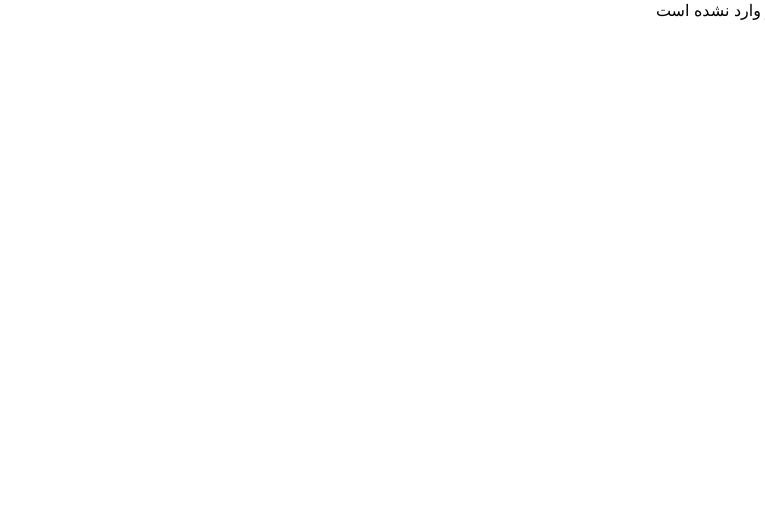
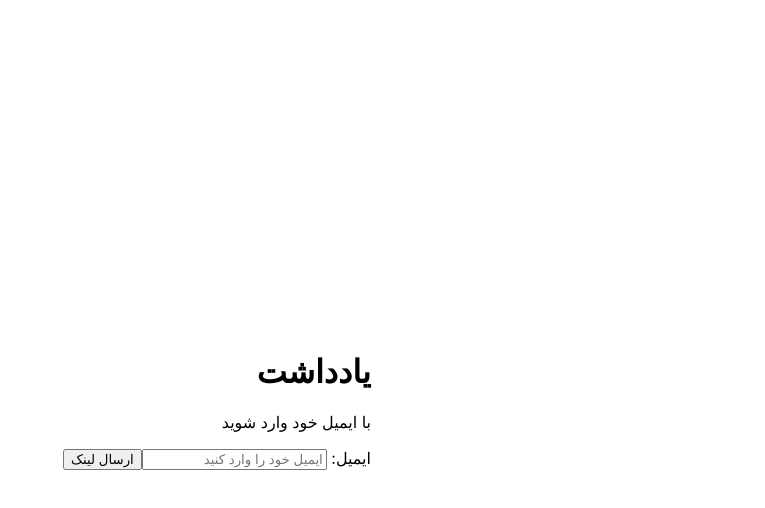
Before and after one commit to amrn1991/notion-fa, a React (Vite) app: page /auth in a window 1280 px wide. Shown: the top 508 px of the page, without its empty margins (515-1280 px from the left). Built offline with nearby package versions, Linux system fonts and the light colour scheme; no server answers.

Commit message:
context provider correction

```diff
--- a/src/components/Auth/Auth.tsx
+++ b/src/components/Auth/Auth.tsx
@@ -1,17 +1,13 @@
-import {useState, FormEvent, useEffect} from 'react';
-import {useAuthStore} from '../../utils/useAuth';
+import {useState, FormEvent} from 'react';
 import {Navigate} from '@tanstack/react-router';
 import {supabase} from '../../utils/SupabaseClient';
+import {useAuthSession} from '../../utils/AuthContext';
 import styles from '../../utils/common.module.css';
 
 export default function Auth() {
   const [loading, setLoading] = useState(false);
   const [email, setEmail] = useState('');
-  const {session, subscribe} = useAuthStore();
-
-  useEffect(() => {
-    supabase.auth.onAuthStateChange(subscribe);
-  }, []);
+  const {session} = useAuthSession();
 
   const handleLogin = async (e: FormEvent<HTMLFormElement>) => {
     e.preventDefault();
--- a/src/components/Auth/Private.tsx
+++ b/src/components/Auth/Private.tsx
@@ -1,13 +1,13 @@
 import {ReactElement} from 'react';
-import {useAuthStore} from '../../utils/useAuth';
 import {Navigate} from '@tanstack/react-router';
+import { useAuthSession } from '../../utils/AuthContext';
 
 type PrivateProps = {
   component: ReactElement;
 };
 
 export default function Private({component}: PrivateProps) {
-  const {session, loading} = useAuthStore();
+  const {session, loading} = useAuthSession();
 
   if (loading) {
     return <>در حال پردازش</>;
--- a/src/main.tsx
+++ b/src/main.tsx
@@ -1,6 +1,7 @@
 import {createRoot} from 'react-dom/client';
 import {RouterProvider, createRouter} from '@tanstack/react-router';
 import {routeTree} from './routeTree.gen';
+import {AuthSessionProvider} from './utils/AuthContext';
 import './index.css';
 
 // Set up a Router instance
@@ -8,6 +9,13 @@ const router = createRouter({
   routeTree,
   defaultPreload: 'intent',
   scrollRestoration: true,
+  InnerWrap: ({children}) => {
+    return (
+      <AuthSessionProvider>
+        {children}
+      </AuthSessionProvider>
+    );
+  },
 });
 
 // Register things for typesafety
--- a/src/routes/__root.tsx
+++ b/src/routes/__root.tsx
@@ -1,14 +1,9 @@
 import {Outlet, createRootRoute} from '@tanstack/react-router';
-import {AppStateProvider} from '../utils/AppStateContext';
 
 export const Route = createRootRoute({
   component: RootComponent,
 });
 
 function RootComponent() {
-  return (
-    <AppStateProvider>
-      <Outlet />
-    </AppStateProvider>
-  );
+  return <Outlet />;
 }
--- a/src/routes/auth.tsx
+++ b/src/routes/auth.tsx
@@ -1,11 +1,10 @@
 import {createFileRoute} from '@tanstack/react-router';
 import Auth from '../components/Auth/Auth';
-import Private from '../components/Auth/Private';
 
 export const Route = createFileRoute('/auth')({
   component: Auth,
 });
 
 export default function AuthPage() {
-  return <Private component={<Auth />} />;
+  return <Auth />;
 }
--- a/src/routes/index.tsx
+++ b/src/routes/index.tsx
@@ -1,14 +1,21 @@
 import {createFileRoute} from '@tanstack/react-router';
 import Page from '../components/Page/Page';
+import Private from '../components/Auth/Private';
+import {AppStateProvider} from '../utils/AppStateContext';
 
 export const Route = createFileRoute('/')({
   component: HomeComponent,
 });
 
 function HomeComponent() {
+  console.log('index');
   return (
-    <div className="p-2">
-      <Page />
-    </div>
+    <Private
+      component={
+        <AppStateProvider>
+          <Page />
+        </AppStateProvider>
+      }
+    />
   );
 }
--- /dev/null
+++ b/src/utils/AuthContext.tsx
@@ -0,0 +1,40 @@
+import {supabase} from './SupabaseClient';
+import {Session} from '@supabase/supabase-js';
+import {createContext, ReactNode, useState, useEffect, useContext} from 'react';
+
+type AuthSessionContextValue = {
+  session: Session | null;
+  loading: boolean;
+};
+
+const AuthSessionContext = createContext<AuthSessionContextValue>({} as AuthSessionContextValue);
+
+type AuthSessionProviderProps = {
+  children: ReactNode;
+};
+
+export const AuthSessionProvider = ({children}: AuthSessionProviderProps) => {
+  const [session, setSession] = useState<Session | null>(null);
+  const [loading, setLoading] = useState(true);
+
+  useEffect(() => {
+    const auth = async () => {
+      const {data, error} = await supabase.auth.getSession();
+      if (data.session) {
+        setSession(data.session);
+        setLoading(false);
+      } else {
+        console.log(error);
+      }
+    };
+    auth();
+    supabase.auth.onAuthStateChange((_event, session) => {
+      setSession(session);
+      setLoading(false);
+    });
+  }, []);
+
+  return <AuthSessionContext.Provider value={{session, loading}}>{children}</AuthSessionContext.Provider>;
+};
+
+export const useAuthSession = () => useContext(AuthSessionContext);
--- a/src/utils/useAuth.ts
+++ /dev/null
@@ -1,28 +0,0 @@
-import { supabase } from './SupabaseClient';
-import { AuthChangeEvent, Session } from '@supabase/supabase-js';
-import { create } from 'zustand';
-
-interface AuthStore {
-  session: Session | null
-  loading: boolean
-  auth: () => void
-  subscribe: (event: AuthChangeEvent, session: Session | null) => void
-}
-
-export const useAuthStore = create<AuthStore>()((set) => ({
-  session: null,
-  loading: true,
-  auth: async () => {
-    const { data, error } = await supabase.auth.getSession();
-    if (data.session) {
-      set({ loading: false, session: data.session })
-    } else {
-      console.log(error)
-    }
-  },
-  subscribe: (_event, session) => {
-    set({ session, loading: false })
-  }
-}));
-
-export default useAuthStore;
```
